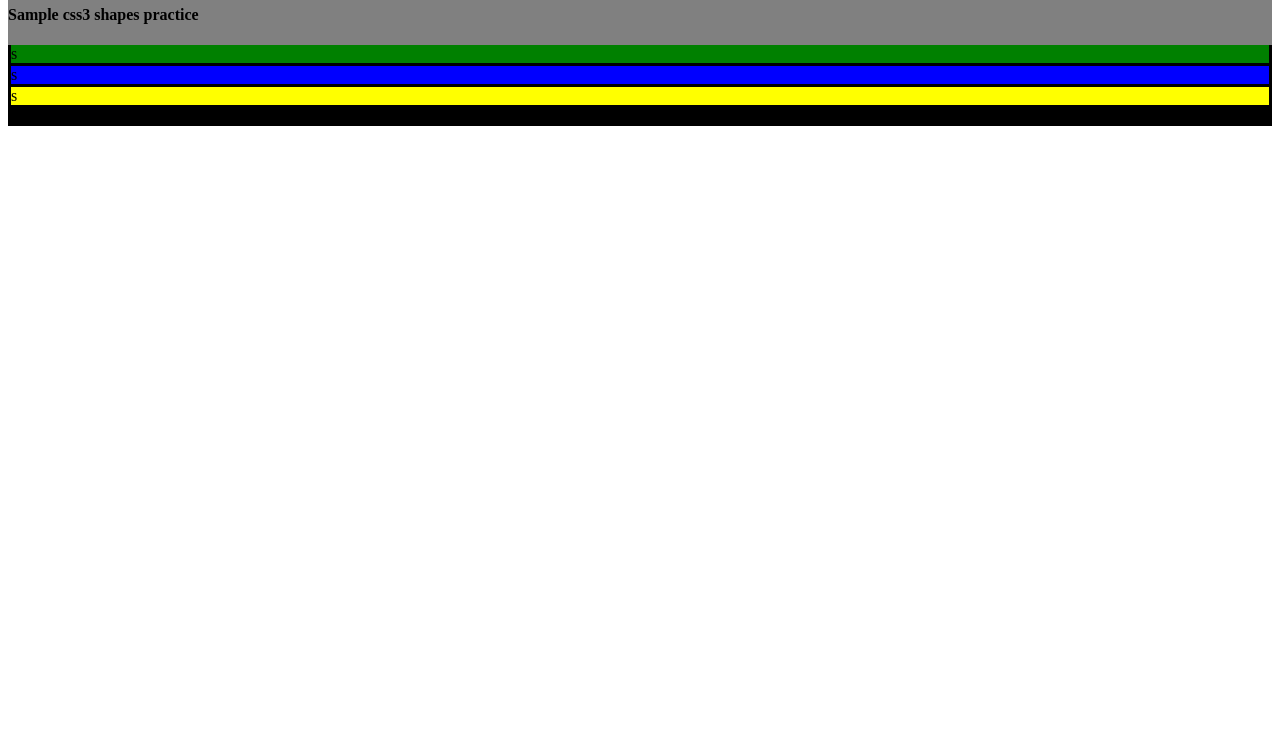
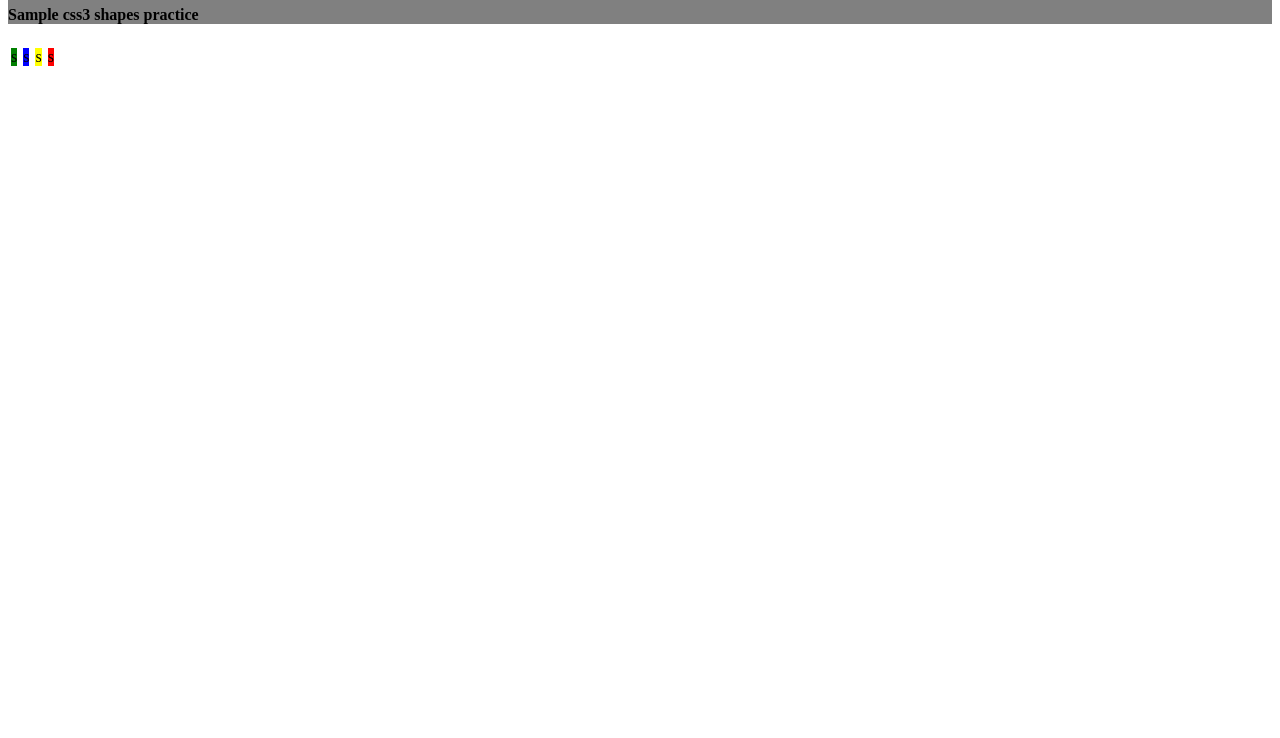
Before and after one commit to BillChabzz/css3-shapes, a plain HTML site: page docs/index.html in a window 1280 px wide. Shown: the part 62-800 px from the top of the page. Drawn offline with Linux system fonts and the light colour scheme.

Commit message:
float property

```diff
--- a/docs/style.css
+++ b/docs/style.css
@@ -7,20 +7,25 @@
 }
 .shapes{
   background-color: black;
+
 }
 .triangle{
  background-color: green;
  margin: 3px;
+ float: left;
 }
 .square{
  background-color: blue;
  margin: 3px;
+ float: left;
 }
 .rectangle{
  background-color: yellow;
  margin: 3px;
+ float: left;
 }
 .circle{
- background color: red;
+ background-color: red;
  margin: 3px;
+ float: left;
 }
```
